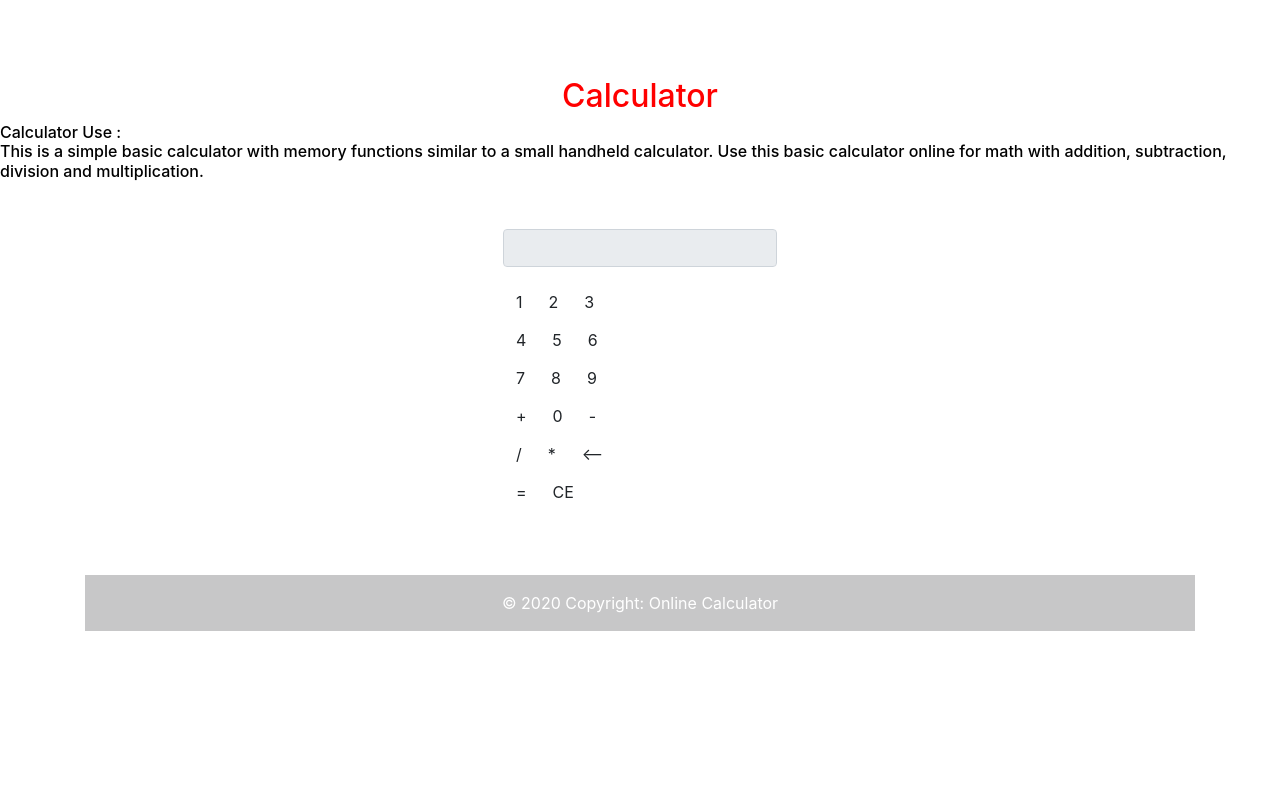
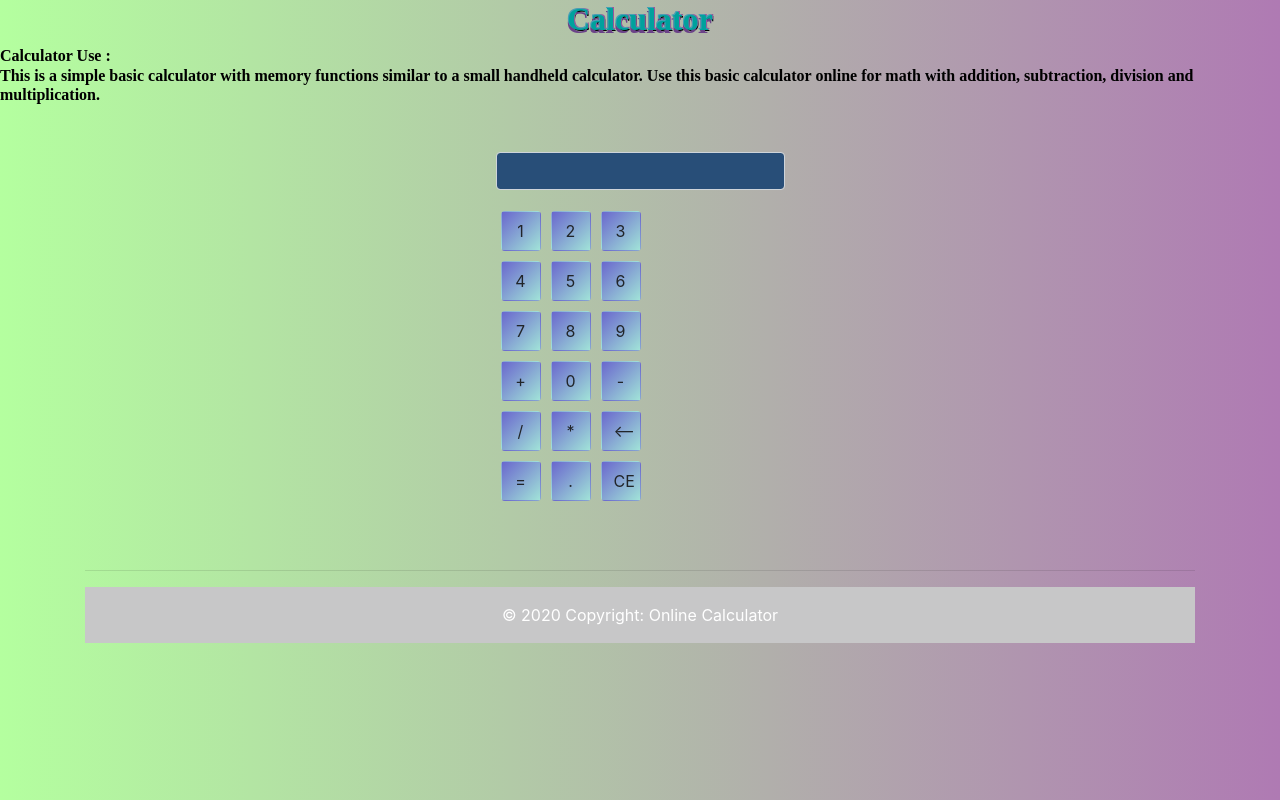
Before and after one commit to Thisarahetz/Calculator-Hacktoberfest2022, a plain HTML site: page index.html in a window 1280 px wide. Drawn offline with Linux system fonts and the light colour scheme.

Commit message:
Calculator UI modified and decimal pointer button added

```diff
--- a/css/style.css
+++ b/css/style.css
@@ -1,3 +1,30 @@
+body{
+  background-image: linear-gradient(to right, #B4FF9F, #AF7AB3);
+}
 .headline {
-  color: red;
+  color: #9DDFD3 ;
+  font-weight: bold;
+  font-family:'Times New Roman', Times, serif;
 }
+.strokeme {
+  color: #00A19D;
+  text-shadow: -1px -1px 0 rgb(72, 159, 181), 1px -1px 0 rgb(153, 89, 158), -1px 3px 0 rgb(107, 66, 136), 1px 1px 0 #000;
+}
+.btn{
+  background-image: linear-gradient(to bottom right, #6A67CE, #A1E3D8 );
+  width: 40px;
+    height: 40px;
+    margin: 5px;
+}
+.btn:hover {
+  background-image: linear-gradient(to bottom left, #c6751c, #005555);
+}
+.form-control:disabled, .form-control[readonly] {
+  background-color: #284E78;
+  color: #00A19D;
+  font-weight: bold;
+  opacity: 1;
+}
+.bg-light text-center text-white{
+  height: 0px;
+}
--- a/index.html
+++ b/index.html
@@ -8,7 +8,7 @@
     <link rel="stylesheet" href="css/style.css" />
     </head>
     <body>
-        <h2><div class="headline d-flex justify-content-center"><br><br> Calculator</div> </h2>
+        <h2><div class="headline d-flex justify-content-center strokeme"> Calculator</div> </h2>
         <h6><div class="headline d-flex justify-content-center" style="color:black;">   Calculator Use : <br>
             This is a simple basic calculator with memory functions similar to a small handheld calculator. Use this basic calculator online for math with addition, subtraction, division and multiplication.</div> </h6>
     <div class="row mt-5">
@@ -81,6 +81,9 @@
             <button type="button" class="btn" onclick="calculate()">=</button>
             </div>
             <div class="col-xs-6 p-0">
+            <button type="button" class="btn" onclick="display('.')">.</button>
+            </div>
+            <div class="col-xs-6 p-0">
             <button type="button" class="btn" onclick="clearScreen()">CE</button>
             </div>
         </div>
@@ -92,13 +95,13 @@
 
         <!-- Remove the container if you want to extend the Footer to full width. -->
 <div class="container my-5">
-
+<hr>
     <footer class="bg-light text-center text-white">
     <!-- Grid container -->
 
 
     <!-- Copyright -->
-    <div class="text-center p-3" style="background-color: rgba(0, 0, 0, 0.2);">
+    <div class="text-bottom p-3" style="background-color: rgba(0, 0, 0, 0.2);">
       © 2020 Copyright:
       <a class="text-white" href="#">Online Calculator</a>
     </div>
```
